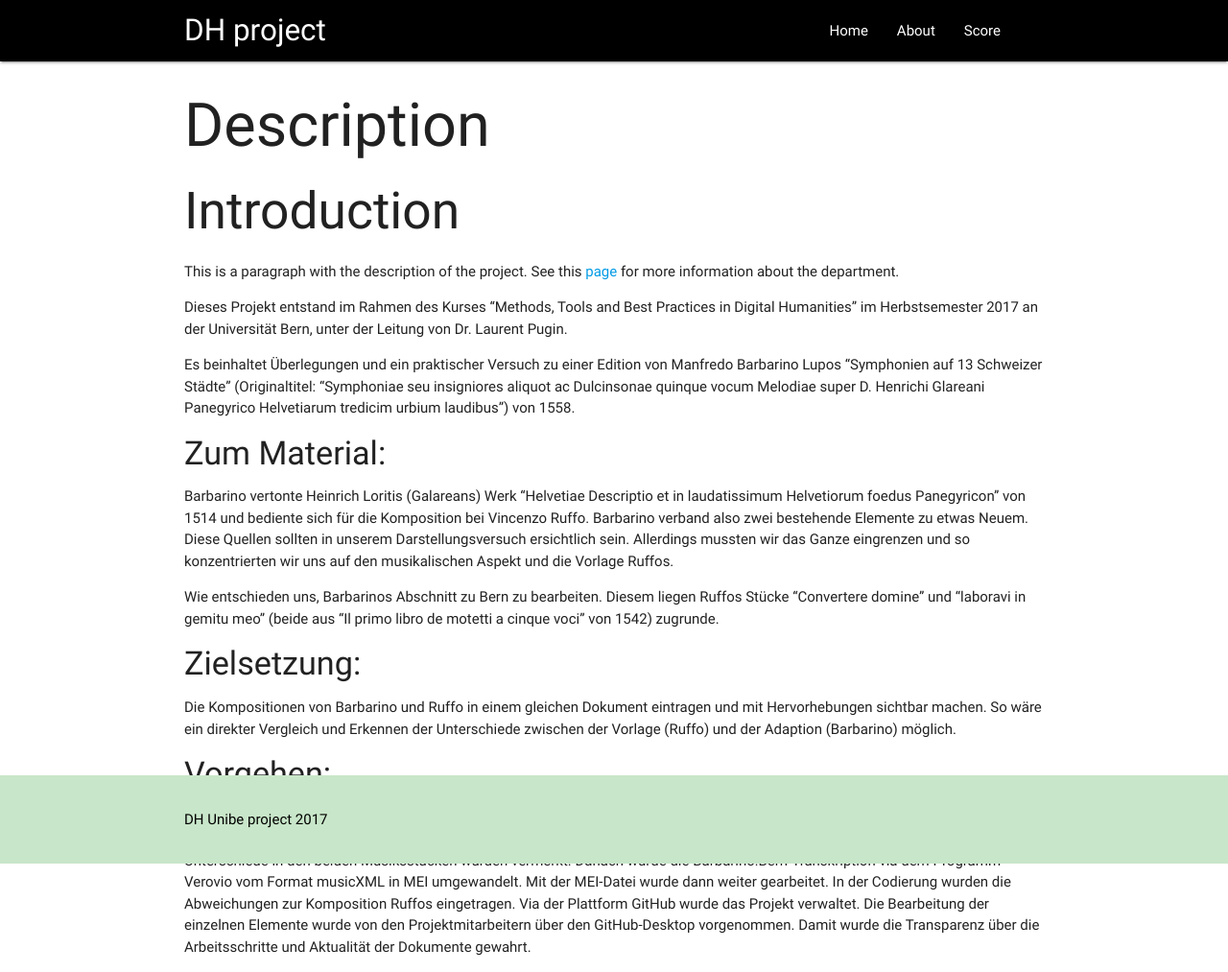
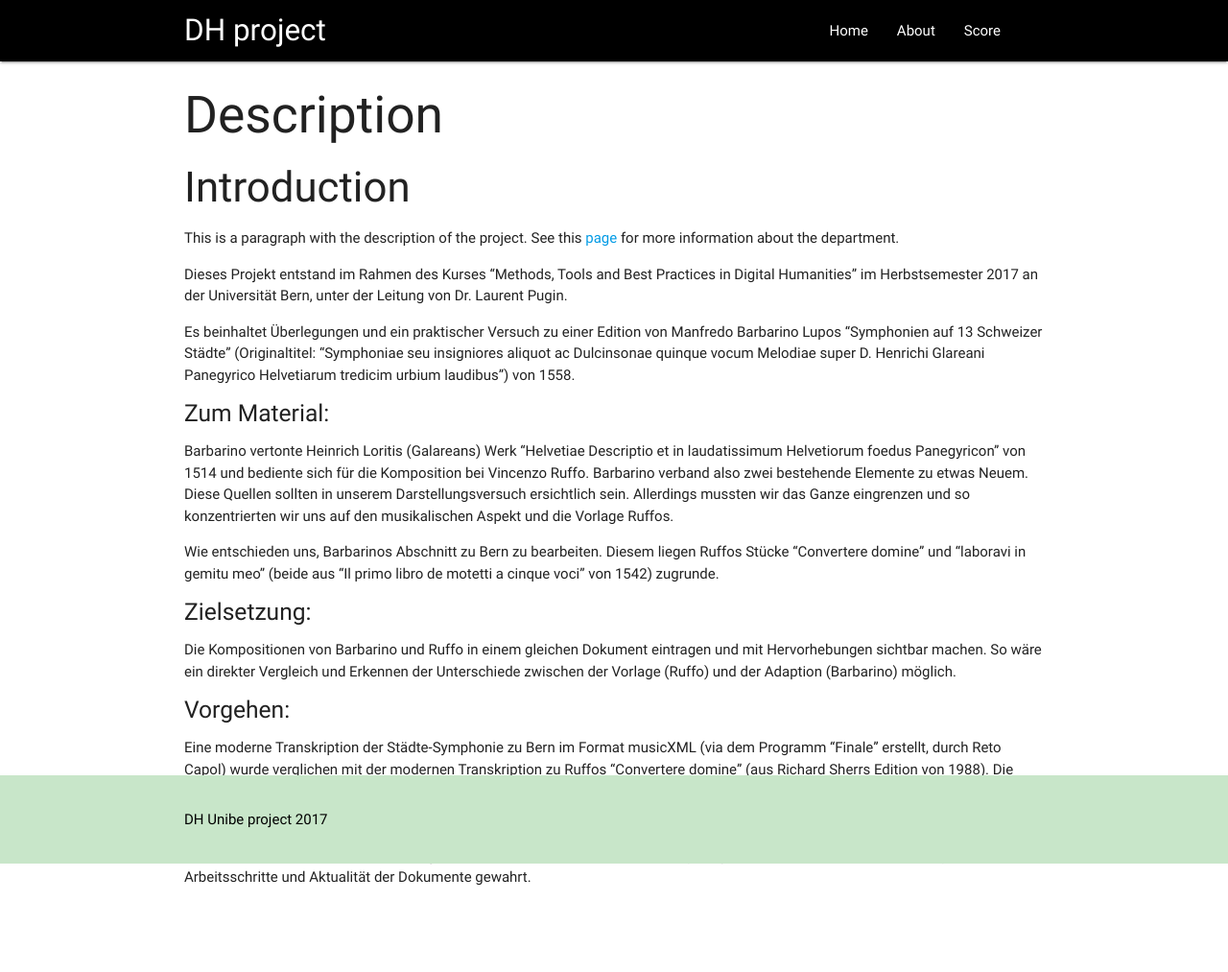
Before and after one commit to raemaelae/barbarino-digital, a Jekyll site: the page built from about.md, in a window 1280 px wide. Shown: the whole page at 96% size. Built offline with Jekyll 4.4.1, drawn with Linux system fonts in a browser that asks for light colours; nearby versions of some CDN libraries; a script that is not in the unit is left out; after the commit the page ends 941 px from its top, so only the background shows below that.

```diff
--- a/about.md
+++ b/about.md
@@ -3,9 +3,9 @@ layout: page
 title: About
 ---
 
-# Description
+## Description
 
-## Introduction
+### Introduction
 
 This is a paragraph with the description of the project. See this [page](http://dh.unibe.ch) for more information about the department.
 
@@ -13,13 +13,13 @@ Dieses Projekt entstand im Rahmen des Kurses "Methods, Tools and Best Practices
 
 Es beinhaltet Überlegungen und ein praktischer Versuch zu einer Edition von Manfredo Barbarino Lupos "Symphonien auf 13 Schweizer Städte" (Originaltitel: "Symphoniae seu insigniores aliquot ac Dulcinsonae quinque vocum Melodiae super D. Henrichi Glareani Panegyrico Helvetiarum tredicim urbium laudibus") von 1558.
 
-#### Zum Material:
+##### Zum Material:
 Barbarino vertonte Heinrich Loritis (Galareans) Werk "Helvetiae Descriptio et in laudatissimum Helvetiorum foedus Panegyricon" von 1514 und bediente sich für die Komposition bei Vincenzo Ruffo. Barbarino verband also zwei bestehende Elemente zu etwas Neuem. Diese Quellen sollten in unserem Darstellungsversuch ersichtlich sein. Allerdings mussten wir das Ganze eingrenzen und so konzentrierten wir uns auf den musikalischen Aspekt und die Vorlage Ruffos.
 
 Wie entschieden uns, Barbarinos Abschnitt zu Bern zu bearbeiten. Diesem liegen Ruffos Stücke "Convertere domine" und "laboravi in gemitu meo" (beide aus "Il primo libro de motetti a cinque voci" von 1542) zugrunde.
 
-#### Zielsetzung:
+##### Zielsetzung:
 Die Kompositionen von Barbarino und Ruffo in einem gleichen Dokument eintragen und mit Hervorhebungen sichtbar machen. So wäre ein direkter Vergleich und Erkennen der Unterschiede zwischen der Vorlage (Ruffo) und der Adaption (Barbarino) möglich.
 
-#### Vorgehen:
+##### Vorgehen:
 Eine moderne Transkription der Städte-Symphonie zu Bern im Format musicXML (via dem Programm "Finale" erstellt, durch Reto Capol) wurde verglichen mit der modernen Transkription zu Ruffos "Convertere domine" (aus Richard Sherrs Edition von 1988). Die Unterschiede in den beiden Musiksstücken wurden vermerkt. Danach wurde die Barbarino:Bern-Transkription via dem Programm Verovio vom Format musicXML in MEI umgewandelt. Mit der MEI-Datei wurde dann weiter gearbeitet. In der Codierung wurden die Abweichungen zur Komposition Ruffos eingetragen. Via der Plattform GitHub wurde das Projekt verwaltet. Die Bearbeitung der einzelnen Elemente wurde von den Projektmitarbeitern über den GitHub-Desktop vorgenommen. Damit wurde die Transparenz über die Arbeitsschritte und Aktualität der Dokumente gewahrt.
```
